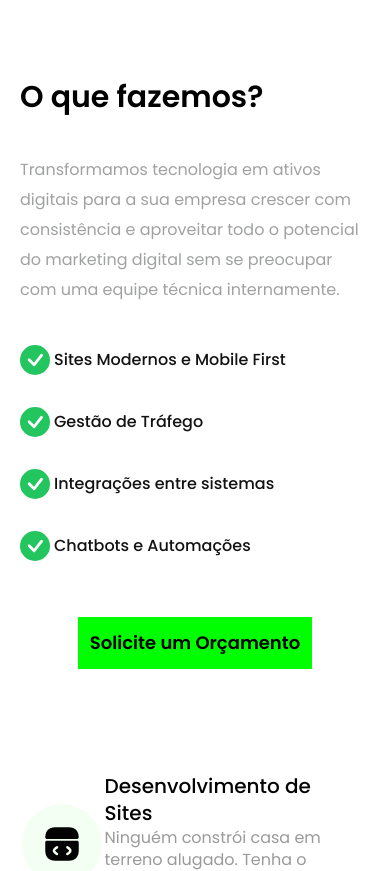
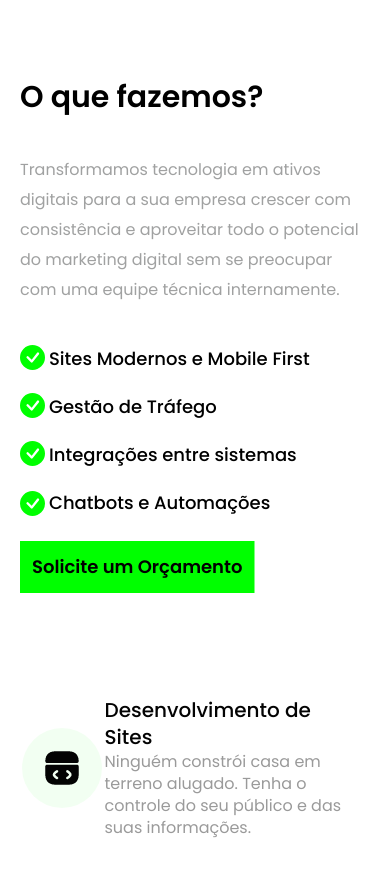
Before and after one commit to vf-jara/idxcode, a Next.js app: page /components/serviceSection/Services in a window 390 px wide. Shown: the top 871 px of the page. Built offline with nearby package versions, Linux system fonts and the light colour scheme.

Commit message:
altera layout mobile

```diff
--- a/pages/components/contactSection/ContactForm.jsx
+++ b/pages/components/contactSection/ContactForm.jsx
@@ -87,6 +87,8 @@ export default function ContactForm() {
                                 <input type="radio" name="formaDeContato" className="mr-1.5 ring-[#00ff00]" value="Todos" />
                                 <label htmlFor="formaDeContato" className="text">Todos</label>
                             </span>
+                        </div>
+                        <div className="mx-auto space-x-3">
                             <span>
                                 <input type="radio" name="formaDeContato" className="mr-1.5 ring-[#00ff00]" value="Email" />
                                 <label htmlFor="formaDeContato" className="text">E-mail</label>
@@ -98,11 +100,13 @@ export default function ContactForm() {
                                 <input type="radio" name="formaDeContato" className="mr-1.5 ring-[#00ff00]" value="WhatsApp" />
                                 <label htmlFor="formaDeContato" className="text">WhatsApp</label>
                             </span>
+
+                        </div>
+                        <div className="mx-auto space-x-3">
                             <span>
                                 <input type="radio" name="formaDeContato" className="mr-1.5 ring-[#00ff00]" value="Ligação Telefônica" />
                                 <label htmlFor="formaDeContato" className="text">Ligação Telefônica</label>
                             </span>
-
                         </div>
                     </div>
                     <button type="submit" className={styles.button}>Solicitar Orçamento</button>
--- a/pages/components/serviceSection/Services.jsx
+++ b/pages/components/serviceSection/Services.jsx
@@ -8,7 +8,7 @@ import BotaoOrcamento from '../botaoOrcamento/BotaoOrcamento';
 export default function Services() {
     return (
         <>
-            <div className=" lg:my-16">
+            <div className="lg:my-16">
                 <div className="container mx-auto md:flex pt-20">
                     <div className="sm:w-full lg:w-5/12">
                         <div className="title">
@@ -21,27 +21,27 @@ export default function Services() {
                         </div>
                         <div className="lg:flex w-full lg:gap-x-3 mb-6 lg:mb-12">
                             <div className="lg:flex-col w-full lg:w-6/12">
-                                <div className="flex">
-                                    <BsFillCheckCircleFill className="text-green-500 mr-1 text-3xl" />
-                                    <p className="text2">Sites Modernos e Mobile First</p>
+                                <div className="flex mb-5">
+                                    <BsFillCheckCircleFill className="text-[#00ff00] mr-1 text-[25px]" />
+                                    <p  className="text-lg font-medium">Sites Modernos e Mobile First</p>
                                 </div>
-                                <div className="flex">
-                                    <BsFillCheckCircleFill className="text-green-500 mr-1 text-3xl" />
-                                    <p className="text2">Gestão de Tráfego</p>
+                                <div className="flex mb-5">
+                                    <BsFillCheckCircleFill className="text-[#00ff00] mr-1 text-[25px]" />
+                                    <p  className="text-lg font-medium">Gestão de Tráfego</p>
                                 </div>
                             </div>
                             <div className="lg:flex-col w-full lg:w-6/12">
-                                <div className="flex">
-                                    <BsFillCheckCircleFill className="text-green-500 mr-1 text-3xl" />
-                                    <p className="text2">Integrações entre sistemas</p>
+                                <div className="flex mb-5">
+                                    <BsFillCheckCircleFill className="text-[#00ff00] mr-1 text-[25px]" />
+                                    <p className="text-lg font-medium">Integrações entre sistemas</p>
                                 </div>
-                                <div className="flex">
-                                    <BsFillCheckCircleFill className="text-green-500 mr-1 text-3xl" />
-                                    <p className="text2">Chatbots e Automações</p>
+                                <div className="flex mb-5">
+                                    <BsFillCheckCircleFill className="text-[#00ff00] mr-1 text-[25px] justify-center align-middle my-auto" />
+                                    <p className="text-lg font-medium">Chatbots e Automações</p>
                                 </div>
                             </div>
                         </div>
-                        <div className="flex justify-center lg:block">
+                        <div className="justify-center lg:block">
                             <BotaoOrcamento texto="Solicite um Orçamento" url="https://www.youtube.com/watch?v=dQw4w9WgXcQ" />
 
                         </div>
```
Also changed, not shown: public/assets/images/elipse1.svg (added).
